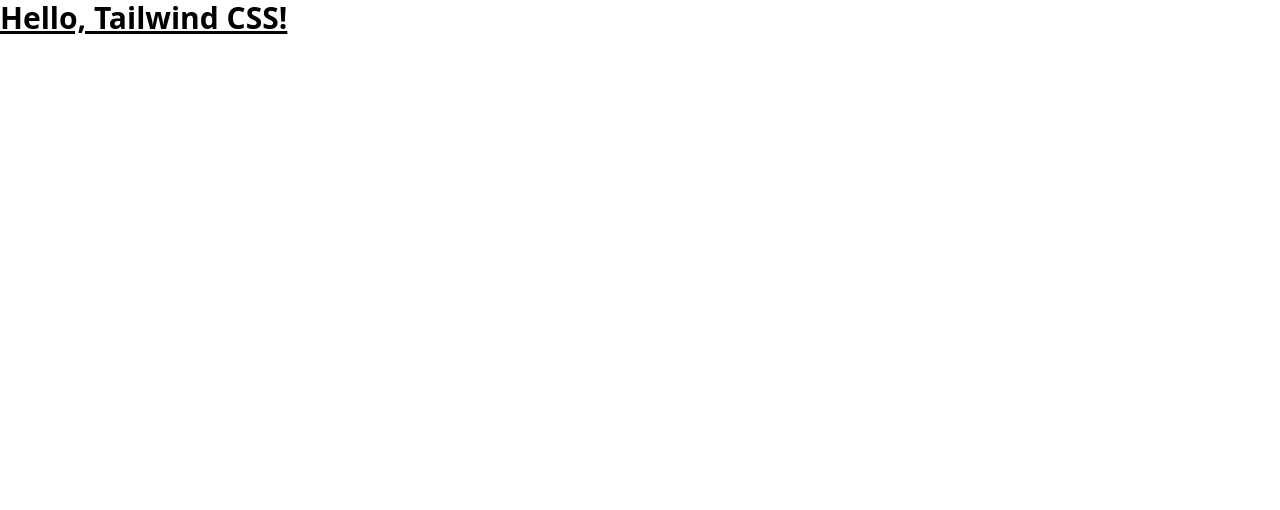
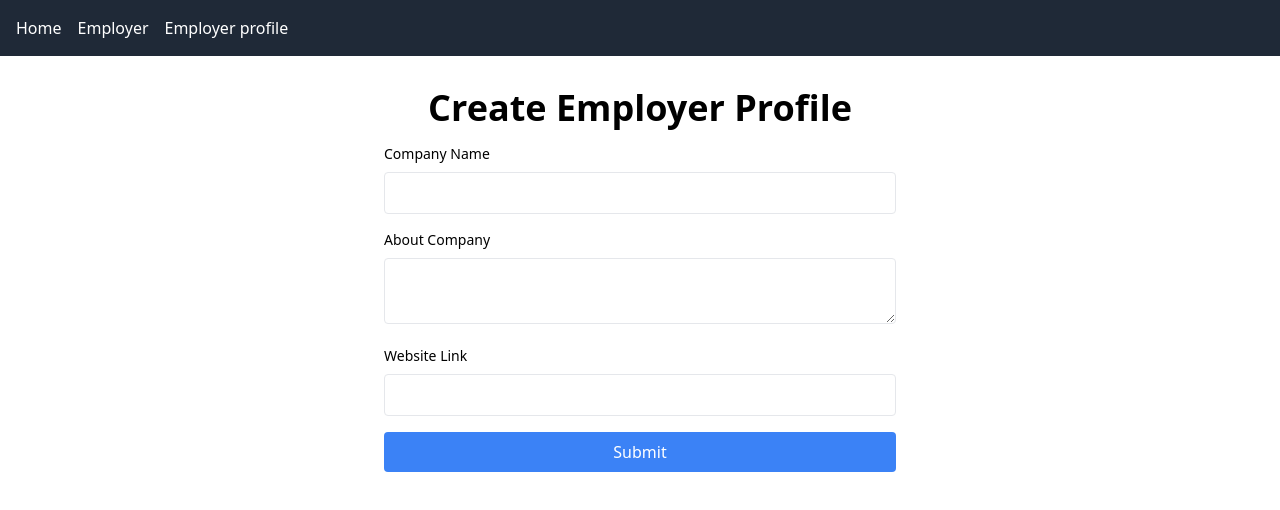
Before and after one commit to aditya28n99/mmc-frontend, a React (Create React App) app: page /#/create-profile in a window 1280 px wide. Shown: the top 510 px of the page. Built offline with nearby package versions, Linux system fonts and the light colour scheme.

Commit message:
Created EmployerProfilePage with Tailwind CSS styling and fetched employer profile functionality

```diff
--- a/src/App.js
+++ b/src/App.js
@@ -1,13 +1,25 @@
 import React from 'react';
+import {
+  HashRouter as Router,
+  Routes,
+  Route
+} from "react-router-dom";
+
+import Header from './components/Header';
+import Home from './pages/Home';
+import EmployerProfileForm from './pages/EmployerProfileForm';
+import EmployerProfilePage from './pages/EmployerProfilePage';
 
 function App() {
   return (
-    <div className="App">
-      <h1 className="text-3xl font-bold underline">
-        Hello, Tailwind CSS!
-      </h1>
-    </div>
+    <Router>
+      <Header />
+      <Routes>
+        <Route exact path="/" element={<Home />} />
+        <Route path="/create-profile" element={<EmployerProfileForm/>} />
+        <Route path="/employer-profile/:id" element={<EmployerProfilePage/>} />
+      </Routes>
+    </Router>
   );
 }
-
 export default App;
--- /dev/null
+++ b/src/components/Header.js
@@ -0,0 +1,16 @@
+import React from 'react';
+import { Link } from 'react-router-dom';
+
+const Header = () => {
+  return (
+    <nav className="bg-gray-800 p-4">
+      <div className="container mx-auto">
+        <Link to="/" className="text-white mr-4">Home</Link>
+        <Link to="/create-profile" className="text-white mr-4">Employer</Link>
+        <Link to="/employer-profile/:id" className="text-white mr-4">Employer profile</Link>
+      </div>
+    </nav>
+  );
+};
+
+export default Header;
--- a/src/index.js
+++ b/src/index.js
@@ -1,11 +1,17 @@
 import React from 'react';
-import ReactDOM from 'react-dom';
+import ReactDOM from 'react-dom/client';
 import './index.css';
 import App from './App';
+import reportWebVitals from './reportWebVitals';
 
-ReactDOM.render(
+const root = ReactDOM.createRoot(document.getElementById('root'));
+root.render(
   <React.StrictMode>
     <App />
-  </React.StrictMode>,
-  document.getElementById('root')
+  </React.StrictMode>
 );
+
+// If you want to start measuring performance in your app, pass a function
+// to log results (for example: reportWebVitals(console.log))
+// or send to an analytics endpoint. Learn more: https://bit.ly/CRA-vitals
+reportWebVitals();
--- /dev/null
+++ b/src/pages/EmployerProfileForm.js
@@ -0,0 +1,103 @@
+import React, { useState } from 'react';
+import { createEmployerProfile } from '../services/employerService';
+
+const EmployerProfile = () => {
+  const [formData, setFormData] = useState({
+    companyName: '',
+    aboutCompany: '',
+    websiteLink: '',
+    contact: {
+      email: '',
+      mobile: ''
+    },
+    officeLocationAddress: {
+      address1: '',
+      address2: '',
+      pinCode: '',
+      city: '',
+      state: '',
+      country: ''
+    },
+    industryType: '',
+    since: '',
+    typeOfCompany: '',
+    awardsAndAchievements: [
+      {
+        name: '',
+        issuerOrOrganization: '',
+        category: '',
+        uploadImage: ''
+      }
+    ],
+    socialMediaHandles: {
+      youtube: '',
+      instagram: '',
+      facebook: '',
+      twitter: '',
+      linkedIn: ''
+    },
+    companyPhotos: []
+  });
+
+  const handleChange = (e) => {
+    const { name, value } = e.target;
+    setFormData({
+      ...formData,
+      [name]: value
+    });
+  };
+
+  const handleSubmit = async (e) => {
+    e.preventDefault();
+    try {
+      const response = await createEmployerProfile(formData);
+      console.log('Employer profile created:', response);
+    } catch (error) {
+      console.error('Error creating employer profile:', error);
+    }
+  };
+
+  return (
+    <div className="container mx-auto py-8">
+      <h1 className="text-4xl font-bold text-center mb-4">Create Employer Profile</h1>
+      <form onSubmit={handleSubmit} className="max-w-lg mx-auto">
+        <div className="mb-4">
+          <label className="block text-sm font-medium mb-2" htmlFor="companyName">Company Name</label>
+          <input
+            type="text"
+            id="companyName"
+            name="companyName"
+            value={formData.companyName}
+            onChange={handleChange}
+            className="w-full px-3 py-2 border rounded"
+          />
+        </div>
+        <div className="mb-4">
+          <label className="block text-sm font-medium mb-2" htmlFor="aboutCompany">About Company</label>
+          <textarea
+            id="aboutCompany"
+            name="aboutCompany"
+            value={formData.aboutCompany}
+            onChange={handleChange}
+            className="w-full px-3 py-2 border rounded"
+          />
+        </div>
+        <div className="mb-4">
+          <label className="block text-sm font-medium mb-2" htmlFor="websiteLink">Website Link</label>
+          <input
+            type="text"
+            id="websiteLink"
+            name="websiteLink"
+            value={formData.websiteLink}
+            onChange={handleChange}
+            className="w-full px-3 py-2 border rounded"
+          />
+        </div>
+        {/* Add more fields for contact, officeLocationAddress, industryType, since, typeOfCompany, awardsAndAchievements, socialMediaHandles, and companyPhotos */}
+        <button type="submit" className="w-full bg-blue-500 text-white py-2 rounded">Submit</button>
+      </form>
+    </div>
+  );
+};
+
+export default EmployerProfile;
--- /dev/null
+++ b/src/pages/EmployerProfilePage.js
@@ -0,0 +1,106 @@
+import React, { useEffect, useState } from 'react';
+import { fetchEmployerProfile } from '../services/employerService';
+
+const EmployerProfilePage = ({ match }) => {
+  const [employerProfile, setEmployerProfile] = useState(null);
+  const [loading, setLoading] = useState(true);
+  const [error, setError] = useState(null);
+
+  const employerId = '068979ad-8d63-41a0-b95c-3d9fcfd1a432';
+
+  useEffect(() => {
+    const getEmployerProfile = async () => {
+      try {
+        const data = await fetchEmployerProfile(employerId);
+        setEmployerProfile(data);
+      } catch (error) {
+        setError(error.message);
+      } finally {
+        setLoading(false);
+      }
+    };
+
+    getEmployerProfile();
+  }, [employerId]);
+
+  if (loading) {
+    return <div className="flex justify-center items-center h-screen">Loading...</div>;
+  }
+
+  if (error) {
+    return <div className="flex justify-center items-center h-screen text-red-500">Error: {error}</div>;
+  }
+
+  return (
+    <div className="container mx-auto py-8 px-4">
+      <h1 className="text-4xl font-bold text-center mb-6">{employerProfile.companyName}</h1>
+      <p className="text-center mb-8">{employerProfile.aboutCompany}</p>
+
+      <div className="grid grid-cols-1 md:grid-cols-2 gap-8">
+        <div className="space-y-4">
+          <div>
+            <strong>Website:</strong> <a href={employerProfile.websiteLink} target="_blank" rel="noopener noreferrer" className="text-blue-500 hover:underline">{employerProfile.websiteLink}</a>
+          </div>
+          <div>
+            <strong>Email:</strong> {employerProfile.contact.email}
+          </div>
+          <div>
+            <strong>Mobile:</strong> {employerProfile.contact.mobile}
+          </div>
+          <div>
+            <strong>Address:</strong>
+            <p>{employerProfile.officeLocationAddress.address1}</p>
+            <p>{employerProfile.officeLocationAddress.address2}</p>
+            <p>{employerProfile.officeLocationAddress.city}, {employerProfile.officeLocationAddress.state}, {employerProfile.officeLocationAddress.country}, {employerProfile.officeLocationAddress.pinCode}</p>
+          </div>
+          <div>
+            <strong>Industry Type:</strong> {employerProfile.industryType}
+          </div>
+          <div>
+            <strong>Since:</strong> {employerProfile.since}
+          </div>
+          <div>
+            <strong>Type of Company:</strong> {employerProfile.typeOfCompany}
+          </div>
+        </div>
+
+        {employerProfile.awardsAndAchievements && employerProfile.awardsAndAchievements.length > 0 && (
+          <div className="space-y-4">
+            <strong>Awards and Achievements:</strong>
+            <ul className="list-disc list-inside">
+              {employerProfile.awardsAndAchievements.map((award, index) => (
+                <li key={index}>
+                  {award.name} - {award.issuerOrOrganization} ({award.category})
+                </li>
+              ))}
+            </ul>
+          </div>
+        )}
+      </div>
+
+      <div className="mt-8">
+        <strong>Social Media Handles:</strong>
+        <ul className="flex space-x-4 mt-2">
+          <li><a href={employerProfile.socialMediaHandles.youtube} target="_blank" rel="noopener noreferrer" className="text-red-500 hover:underline">YouTube</a></li>
+          <li><a href={employerProfile.socialMediaHandles.instagram} target="_blank" rel="noopener noreferrer" className="text-pink-500 hover:underline">Instagram</a></li>
+          <li><a href={employerProfile.socialMediaHandles.facebook} target="_blank" rel="noopener noreferrer" className="text-blue-700 hover:underline">Facebook</a></li>
+          <li><a href={employerProfile.socialMediaHandles.twitter} target="_blank" rel="noopener noreferrer" className="text-blue-400 hover:underline">Twitter</a></li>
+          <li><a href={employerProfile.socialMediaHandles.linkedIn} target="_blank" rel="noopener noreferrer" className="text-blue-600 hover:underline">LinkedIn</a></li>
+        </ul>
+      </div>
+
+      {employerProfile.companyPhotos && employerProfile.companyPhotos.length > 0 && (
+        <div className="mt-8">
+          <strong>Company Photos:</strong>
+          <div className="flex space-x-4 mt-2">
+            {employerProfile.companyPhotos.map((photo, index) => (
+              <img key={index} src={photo} alt={`Company photo ${index}`} className="w-32 h-32 object-cover rounded shadow-md" />
+            ))}
+          </div>
+        </div>
+      )}
+    </div>
+  );
+};
+
+export default EmployerProfilePage;
--- /dev/null
+++ b/src/pages/Home.js
@@ -0,0 +1,9 @@
+import React from 'react'
+
+export default function Home() {
+  return (
+    <div className='text-black'>
+        This is the home page!!
+    </div>
+  )
+}
--- /dev/null
+++ b/src/services/employerService.js
@@ -0,0 +1,24 @@
+import axios from 'axios';
+
+const BASE_URL = 'http://13.201.62.223:8000';
+
+export const createEmployerProfile = async (formData) => {
+  try {
+    const response = await axios.post(`${BASE_URL}`, formData);
+    return response.data;
+  } catch (error) {
+    throw error;
+  }
+};
+
+
+export const fetchEmployerProfile = async (employerId) => {
+  try {
+    const response = await axios.get(`${BASE_URL}/employerProfile/get/${employerId}`);
+    return response.data;
+  } catch (error) {
+    throw error;
+  }
+};
+
+// Add more functions as needed
```
